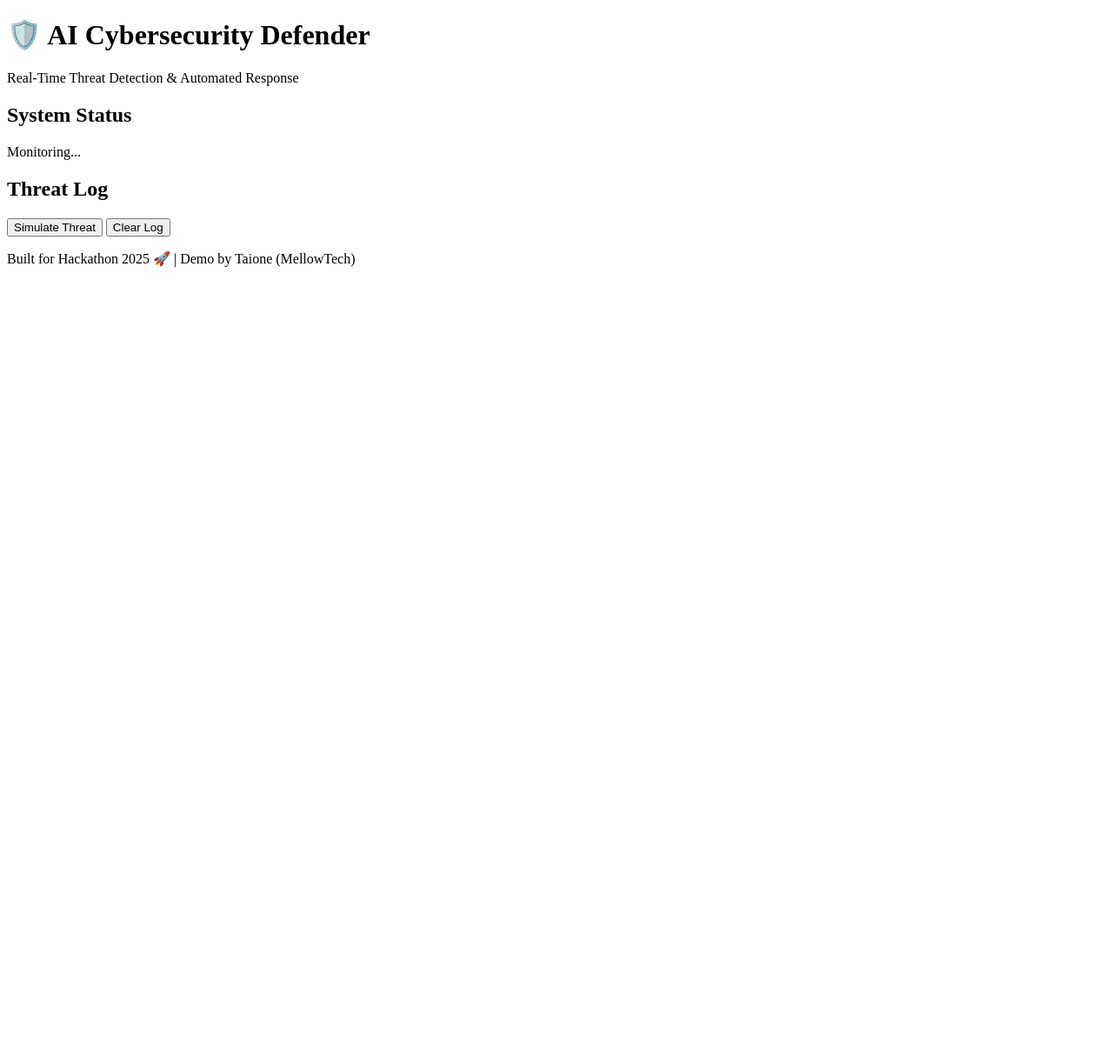
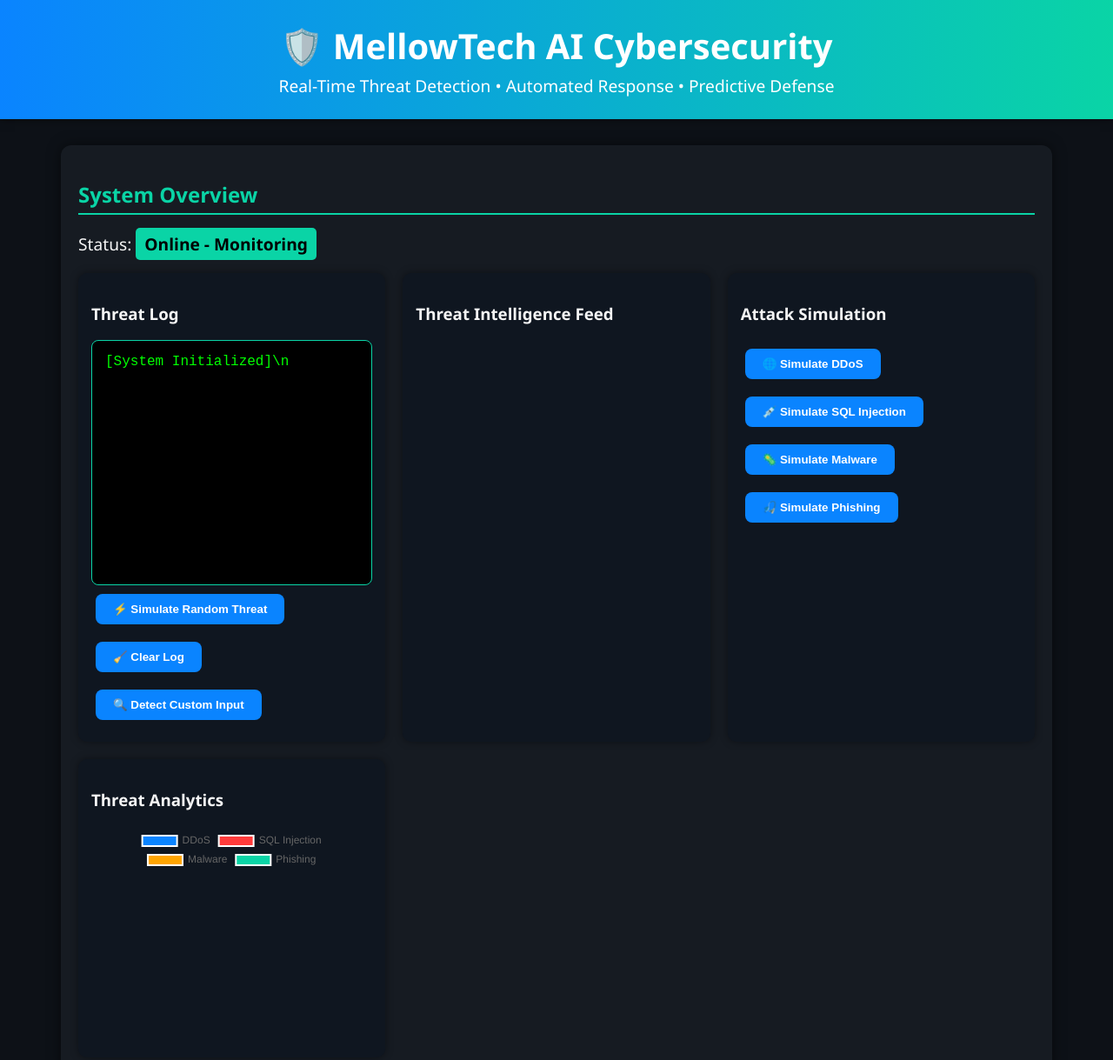
Before and after one commit to Gmello904/AICybersecurity-Defender, a plain HTML site: page index.html in a window 1280 px wide. Shown: the top 1219 px of the page at 87% size. Before the commit the page ends 800 px from the top, so only its background shows below. Drawn offline with nearby package versions, Linux system fonts and the light colour scheme.

Commit message:
Update index.html

```diff
--- a/index.html
+++ b/index.html
@@ -2,39 +2,227 @@
 <html lang="en">
 <head>
   <meta charset="UTF-8">
-  <meta name="viewport" content="width=device-width, initial-scale=1.0">
-  <title>AI Cybersecurity Defender Demo</title>
-  <link rel="stylesheet" href="style.css">
+  <title>MellowTech AI Cybersecurity Dashboard</title>
+  <style>
+    body {
+      font-family: "Segoe UI", Arial, sans-serif;
+      background-color: #0d1117;
+      color: #f5f5f5;
+      margin: 0;
+      padding: 0;
+    }
+    header {
+      background: linear-gradient(90deg, #0a84ff, #0ad4a6);
+      padding: 25px;
+      text-align: center;
+      color: white;
+      box-shadow: 0 0 10px rgba(0,0,0,0.5);
+    }
+    header h1 {
+      margin: 0;
+      font-size: 2.5em;
+    }
+    header p {
+      margin: 5px 0 0;
+      font-size: 1.2em;
+    }
+    .container {
+      max-width: 1100px;
+      margin: 30px auto;
+      padding: 20px;
+      background: #161b22;
+      border-radius: 12px;
+      box-shadow: 0 0 15px rgba(0,0,0,0.5);
+    }
+    h2 {
+      color: #0ad4a6;
+      border-bottom: 2px solid #0ad4a6;
+      padding-bottom: 5px;
+    }
+    .status {
+      font-size: 1.2em;
+      margin: 15px 0;
+    }
+    .status span {
+      font-weight: bold;
+      padding: 5px 10px;
+      border-radius: 5px;
+    }
+    .online { background: #0ad4a6; color: black; }
+    .alert { background: #ff3b3b; color: white; }
+    .threat-log {
+      background: black;
+      color: #00ff00;
+      font-family: "Courier New", monospace;
+      padding: 15px;
+      border-radius: 8px;
+      height: 250px;
+      overflow-y: auto;
+      border: 1px solid #0ad4a6;
+    }
+    .btn {
+      background: #0a84ff;
+      color: white;
+      border: none;
+      padding: 10px 20px;
+      margin: 10px 5px;
+      border-radius: 8px;
+      cursor: pointer;
+      transition: 0.3s;
+      font-weight: bold;
+    }
+    .btn:hover {
+      background: #0ad4a6;
+      transform: scale(1.05);
+    }
+    .grid {
+      display: grid;
+      grid-template-columns: repeat(auto-fit, minmax(300px, 1fr));
+      gap: 20px;
+      margin-top: 20px;
+    }
+    .card {
+      background: #0f1620;
+      padding: 15px;
+      border-radius: 10px;
+      box-shadow: 0 0 10px rgba(0,0,0,0.4);
+    }
+    footer {
+      text-align: center;
+      padding: 20px;
+      margin-top: 20px;
+      color: #888;
+    }
+    canvas {
+      width: 100% !important;
+      max-height: 250px;
+    }
+  </style>
 </head>
 <body>
+  <header>
+    <h1>🛡️ MellowTech AI Cybersecurity</h1>
+    <p>Real-Time Threat Detection • Automated Response • Predictive Defense</p>
+  </header>
+
   <div class="container">
-    <header>
-      <h1>🛡️ AI Cybersecurity Defender</h1>
-      <p>Real-Time Threat Detection & Automated Response</p>
-    </header>
+    <h2>System Overview</h2>
+    <p class="status">Status: <span id="systemStatus" class="online">Online - Monitoring</span></p>
 
-    <main>
-      <section class="status">
-        <h2>System Status</h2>
-        <div id="ai-status" class="status-box">Monitoring...</div>
-      </section>
+    <div class="grid">
+      <!-- Threat Log -->
+      <div class="card">
+        <h3>Threat Log</h3>
+        <div class="threat-log" id="threatLog">[System Initialized]\n</div>
+        <button class="btn" onclick="simulateThreat()">⚡ Simulate Random Threat</button>
+        <button class="btn" onclick="clearLog()">🧹 Clear Log</button>
+        <button class="btn" onclick="detectInput()">🔍 Detect Custom Input</button>
+      </div>
 
-      <section class="log">
-        <h2>Threat Log</h2>
-        <ul id="threat-log"></ul>
-      </section>
+      <!-- Threat Intelligence Feed -->
+      <div class="card">
+        <h3>Threat Intelligence Feed</h3>
+        <ul id="intelFeed"></ul>
+      </div>
 
-      <section class="controls">
-        <button onclick="simulateThreat()">Simulate Threat</button>
-        <button onclick="clearLog()">Clear Log</button>
-      </section>
-    </main>
+      <!-- Attack Simulation -->
+      <div class="card">
+        <h3>Attack Simulation</h3>
+        <button class="btn" onclick="simulateSpecific('DDoS')">🌐 Simulate DDoS</button>
+        <button class="btn" onclick="simulateSpecific('SQL Injection')">💉 Simulate SQL Injection</button>
+        <button class="btn" onclick="simulateSpecific('Malware Upload')">🦠 Simulate Malware</button>
+        <button class="btn" onclick="simulateSpecific('Phishing')">🎣 Simulate Phishing</button>
+      </div>
 
-    <footer>
-      <p>Built for Hackathon 2025 🚀 | Demo by Taione (MellowTech)</p>
-    </footer>
+      <!-- Threat Analytics -->
+      <div class="card">
+        <h3>Threat Analytics</h3>
+        <canvas id="threatChart"></canvas>
+      </div>
+    </div>
   </div>
 
-  <script src="script.js"></script>
+  <footer>
+    Built for Hackathon 2025 🚀 | <b>MellowTech AI Cybersecurity</b>
+  </footer>
+
+  <script src="https://cdn.jsdelivr.net/npm/chart.js"></script>
+  <script>
+    const log = document.getElementById("threatLog");
+    const status = document.getElementById("systemStatus");
+    const feed = document.getElementById("intelFeed");
+    let threatData = { DDoS: 0, SQL: 0, Malware: 0, Phishing: 0 };
+
+    // Chart.js for analytics
+    const ctx = document.getElementById("threatChart");
+    const chart = new Chart(ctx, {
+      type: "pie",
+      data: {
+        labels: ["DDoS", "SQL Injection", "Malware", "Phishing"],
+        datasets: [{
+          data: [0,0,0,0],
+          backgroundColor: ["#0a84ff","#ff3b3b","#ffa500","#0ad4a6"]
+        }]
+      }
+    });
+
+    function updateChart() {
+      chart.data.datasets[0].data = [
+        threatData.DDoS, threatData.SQL, threatData.Malware, threatData.Phishing
+      ];
+      chart.update();
+    }
+
+    function addLog(message) {
+      const timestamp = new Date().toLocaleTimeString();
+      log.innerText += `[${timestamp}] ${message}\n`;
+      log.scrollTop = log.scrollHeight;
+    }
+
+    function addIntel(message) {
+      const li = document.createElement("li");
+      li.textContent = message;
+      feed.prepend(li);
+      if (feed.childElementCount > 6) feed.removeChild(feed.lastChild);
+    }
+
+    function simulateThreat() {
+      const threats = ["DDoS", "SQL Injection", "Malware", "Phishing"];
+      const pick = threats[Math.floor(Math.random() * threats.length)];
+      simulateSpecific(pick);
+    }
+
+    function simulateSpecific(type) {
+      addLog(`⚠️ ${type} attempt detected! Deploying countermeasures...`);
+      status.className = "alert";
+      status.innerText = `⚠️ Mitigating ${type}...`;
+      threatData[type === "SQL Injection" ? "SQL" : type]++;
+
+      setTimeout(() => {
+        addLog(`✅ ${type} successfully blocked.`);
+        addIntel(`${type} threat neutralized.`);
+        status.className = "online";
+        status.innerText = "Online - Monitoring";
+        updateChart();
+      }, 2000);
+    }
+
+    function clearLog() {
+      log.innerText = "[System Reset]\n";
+      status.className = "online";
+      status.innerText = "Online - Monitoring";
+    }
+
+    function detectInput() {
+      const input = prompt("Enter suspicious command or text:");
+      if (input) {
+        if (input.toLowerCase().includes("attack") || input.toLowerCase().includes("hack")) {
+          simulateSpecific("SQL Injection");
+        } else {
+          addLog("✅ Input appears safe: " + input);
+        }
+      }
+    }
+  </script>
 </body>
 </html>
```
